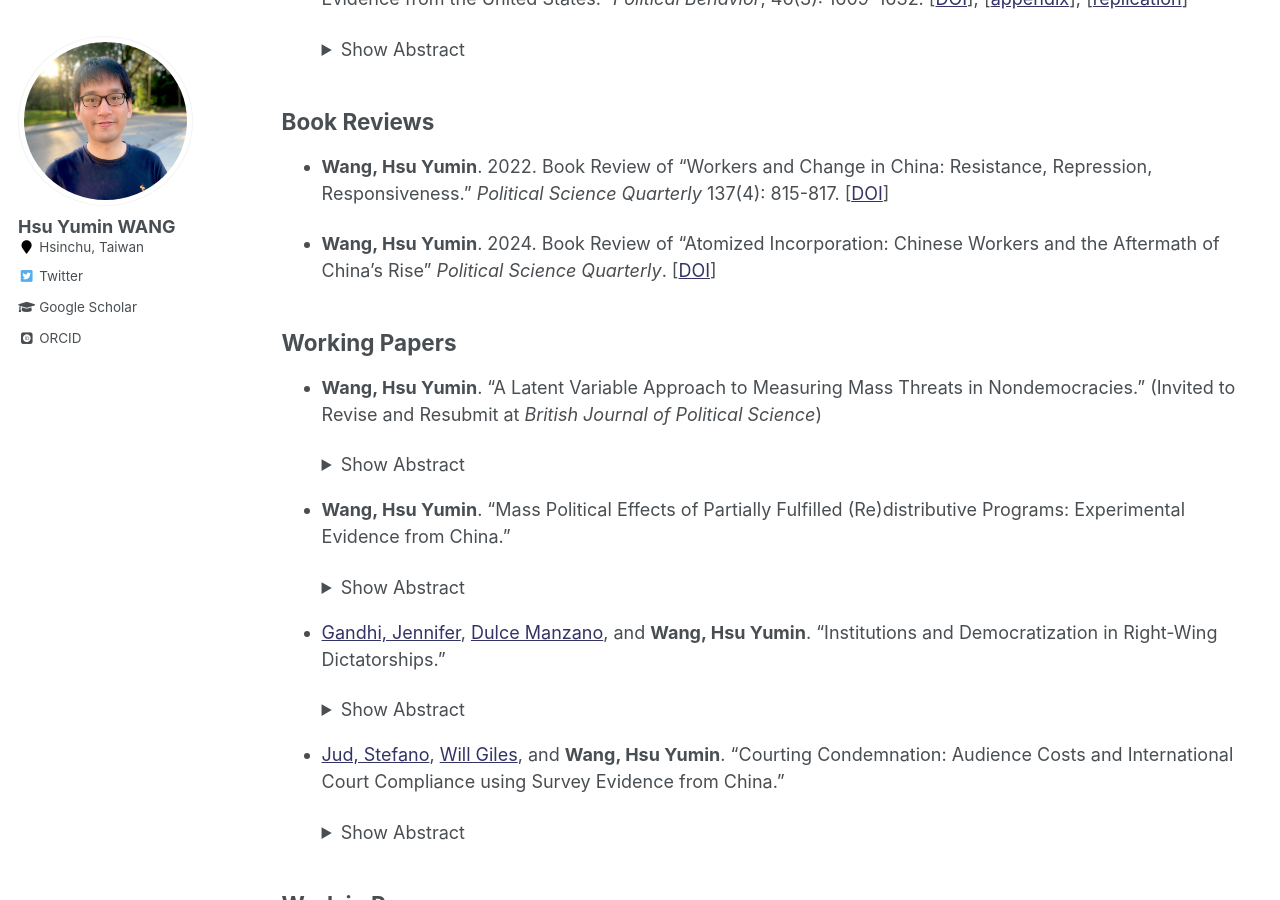
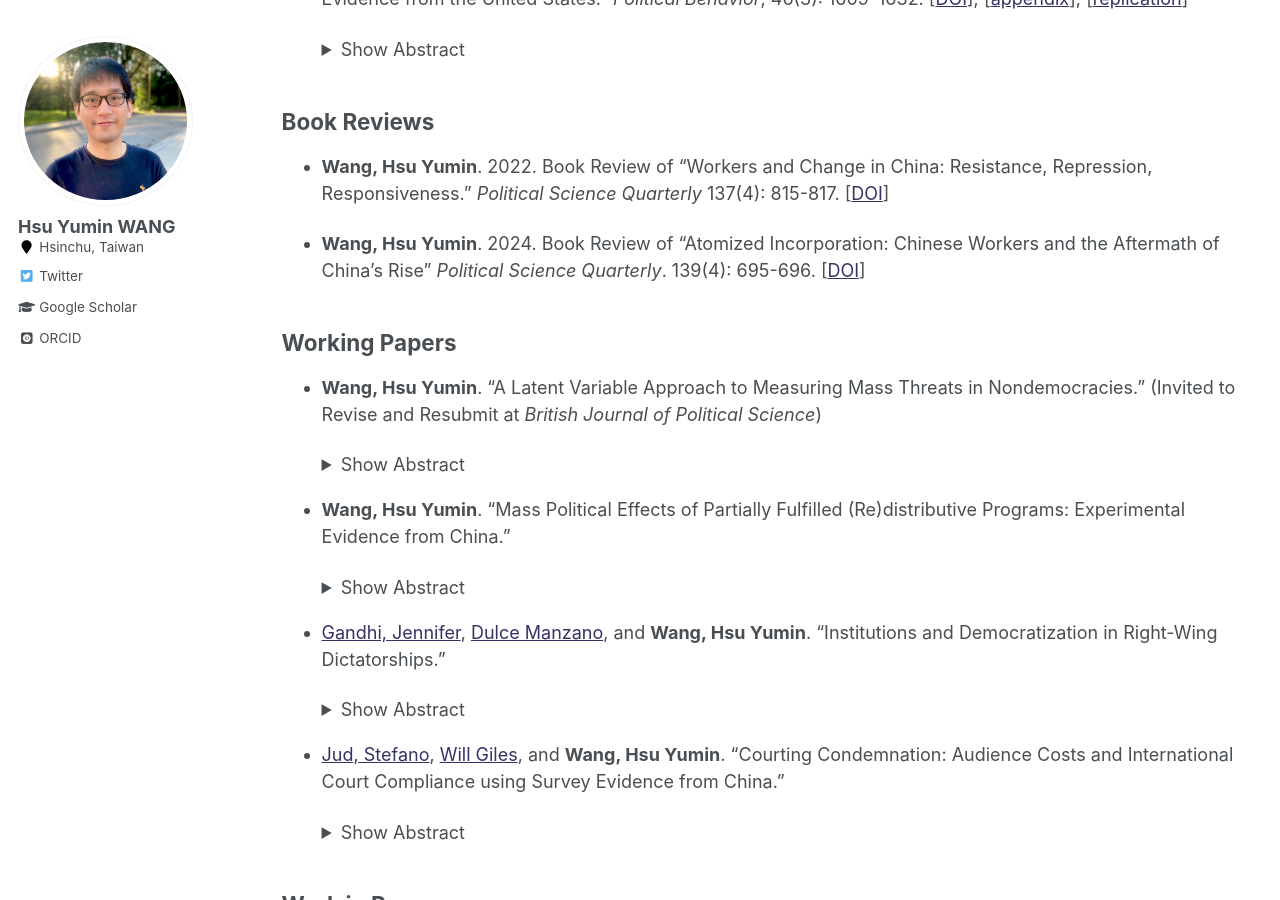
Before and after one commit to hsuyumin/hsuyumin.github.io, a Jekyll site: the page built from _pages/publications.md, in a window 1280 px wide and 900 px high, scrolled down 645 px. Built offline with Jekyll 4.4.1, drawn with Linux system fonts in a browser that asks for light colours; some web fonts are replaced.

Commit message:
Update publications.md

```diff
--- a/_pages/publications.md
+++ b/_pages/publications.md
@@ -52,7 +52,7 @@ redirect_from:
 
 * **Wang, Hsu Yumin**. 2022. Book Review of "Workers and Change in China: Resistance, Repression, Responsiveness." _Political Science Quarterly_ 137(4): 815-817. [[DOI](https://onlinelibrary.wiley.com/doi/10.1002/polq.13415)]
 
-* **Wang, Hsu Yumin**. 2024. Book Review of "Atomized Incorporation: Chinese Workers and the Aftermath of China's Rise" _Political Science Quarterly_. [[DOI](https://doi.org/10.1093/psquar/qqae098)]
+* **Wang, Hsu Yumin**. 2024. Book Review of "Atomized Incorporation: Chinese Workers and the Aftermath of China's Rise" _Political Science Quarterly_. 139(4): 695-696. [[DOI](https://doi.org/10.1093/psquar/qqae098)]
 
 ## Working Papers
 
```
